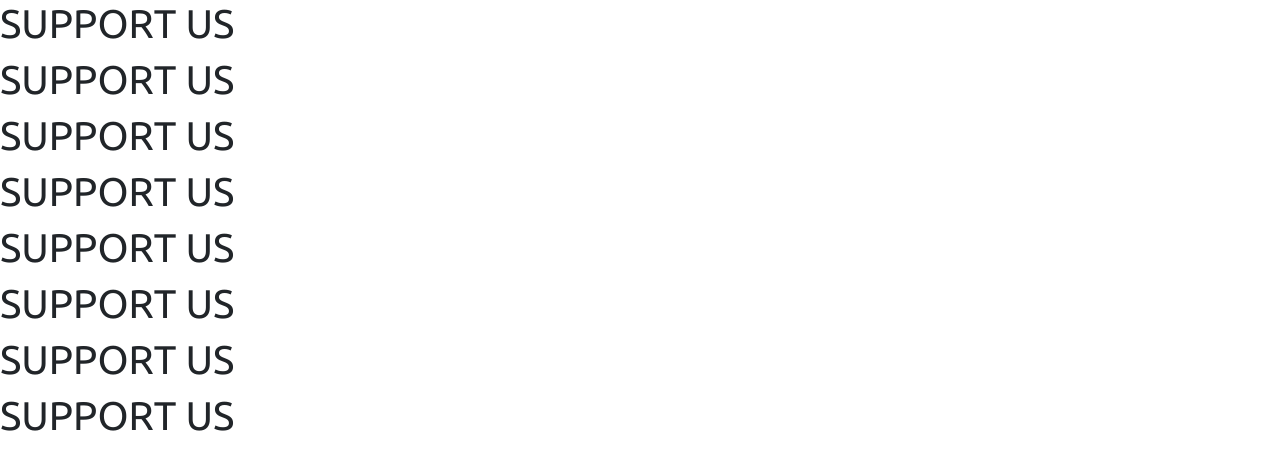
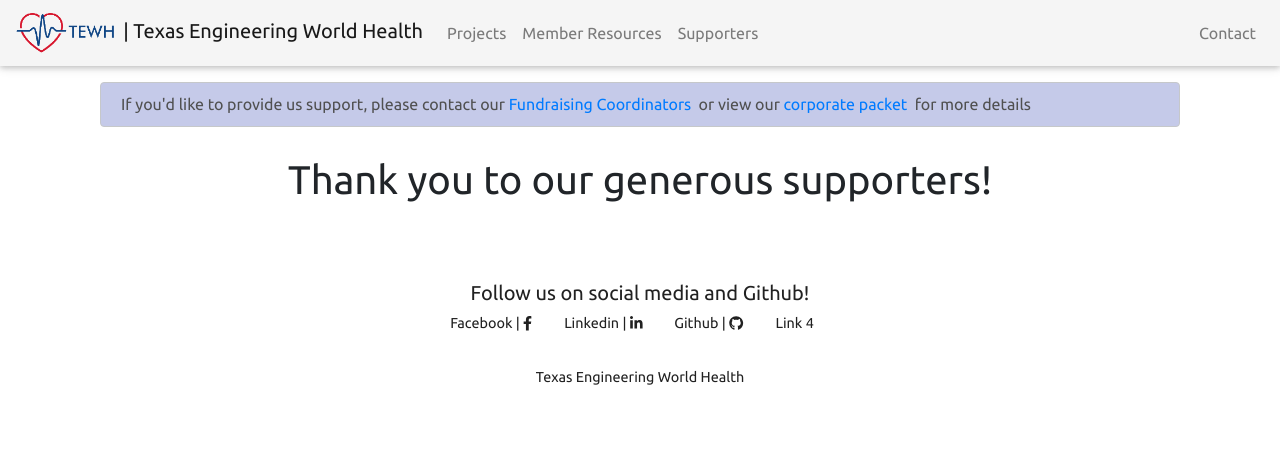
Before and after one commit to TEWH/TEWHwebsite_v2, a React (Create React App) app: page /supporters in a window 1280 px wide. Shown: the top 470 px of the page. Built offline with nearby package versions, Linux system fonts and the light colour scheme.

Commit message:
laptop broke, so adding small changes

```diff
--- a/src/App.js
+++ b/src/App.js
@@ -3,7 +3,9 @@ import { BrowserRouter, Route, Switch } from 'react-router-dom';
 import 'bootstrap/dist/css/bootstrap.css';
 import './App.css';
 
-// Page imports
+// Component imports
+import RealNavBar from './components/RealNavbar'
+import Footer from './components/Footer'
 import HomePage from './home/Home';
 import Supporters from './supporters/Supporters'
 
@@ -17,6 +19,8 @@ class App extends Component {
   render() {
     return (
       <BrowserRouter>
+        <div>
+          <RealNavBar />
           <Switch>
             <Route exact path="/" component={HomePage} />
             <Route path="/supporters" component={Supporters} />
@@ -24,6 +28,8 @@ class App extends Component {
             <Route path="/mr" component={Sample} />
             <Route path="/contact" component={Sample} />
           </Switch>
+          <Footer />
+        </div>
       </BrowserRouter>
     );
   }
--- a/src/components/Footer.js
+++ b/src/components/Footer.js
@@ -23,13 +23,13 @@ class Footer extends Component {
     <MDBFooter color="white text-dark" className="font-small pt-4 mt-4">
       <div className="text-center py-3">
         <h5 className="title center">Follow us on social media and Github!</h5>
-            <a href="#!" className="pr-3 text-dark">Facebook |&nbsp;
+            <a href="https://www.facebook.com/groups/TexasEWH/" className="pr-3 text-dark">Facebook |&nbsp;
               <FontAwesomeIcon icon={['fab', 'facebook-f']} />
             </a>
             <a href="#!" className="p-3 text-dark">Linkedin |&nbsp;
               <FontAwesomeIcon icon={['fab', 'linkedin-in']} />
             </a>
-            <a href="#!" className="p-3 text-dark">Github |&nbsp;
+            <a href="https://github.com/TEWH" className="p-3 text-dark">Github |&nbsp;
               <FontAwesomeIcon icon={['fab', 'github']} />
             </a>
             <a href="#!" className="p-3 text-dark">
--- a/src/components/RealNavbar.js
+++ b/src/components/RealNavbar.js
@@ -7,7 +7,11 @@ class RealNavBar extends Component {
     render() {
       return (
         <Navbar collapseOnSelect expand="lg" variant="light" className="navbar-color">
-          <Navbar.Brand href="#home">
+          {/* <Navbar.Brand href="/">
+            <img src={require('./img/tewh.png')} alt="logo" />
+              {/* | Texas Engineering World Health */}
+          {/* </Navbar.Brand> */}
+          <Navbar.Brand href="/">
             <img src={require('./img/tewh.png')} alt="logo" />
               | Texas Engineering World Health
           </Navbar.Brand>
@@ -19,10 +23,10 @@ class RealNavBar extends Component {
             <Nav.Link href="/supporters">Supporters</Nav.Link>
           </Nav>
         <Nav>
-        <Nav.Link href="/contact">Contact</Nav.Link>
-        {/* <Nav.Link eventKey={2} href="#memes">
-            Dank memes
-        </Nav.Link> */}
+          <Nav.Link href="/contact">Contact</Nav.Link>
+          {/* <Nav.Link eventKey={2} href="#memes">
+              Dank memes
+          </Nav.Link> */}
         </Nav>
     </Navbar.Collapse>
     </Navbar>
--- a/src/components/css/RealNavBar.css
+++ b/src/components/css/RealNavBar.css
@@ -3,9 +3,8 @@
     align-items: baseline;
   }
   .navbar-brand>img {
-    padding-right: 8px;
-    height: 23%;
-    width: 23%;
+    height: 2em;
+    padding-right: 0.4em;
   }
 
   .navbar-color {
--- a/src/home/Carousel.js
+++ b/src/home/Carousel.js
@@ -5,6 +5,7 @@ import { MDBCarousel, MDBCarouselCaption, MDBCarouselInner, MDBCarouselItem, MDB
 import '@fortawesome/fontawesome-free/css/all.min.css';
 import 'bootstrap-css-only/css/bootstrap.min.css';
 import 'mdbreact/dist/css/mdb.css';
+import { createRequireFromPath } from "module";
 
 const CarouselPage = () => {
   return (
@@ -21,7 +22,7 @@ const CarouselPage = () => {
             <MDBView>
               <img
                 className="d-block w-100"
-                src="https://mdbootstrap.com/img/Photos/Slides/img%20(130).jpg"
+                src={require("./img/tabling.jpg")}
                 alt="First slide"
               />
             </MDBView>
--- a/src/home/Home.js
+++ b/src/home/Home.js
@@ -1,8 +1,6 @@
 import React, { Component } from 'react';
 import { MDBMask, MDBView, MDBRow, MDBContainer } from "mdbreact";
-import RealNavBar from '../components/RealNavbar'
 import CarouselPage from './Carousel';
-import Footer from '../components/Footer'
 import './Home.css'
 
 class UpcomingEvent extends Component {
@@ -98,13 +96,11 @@ class HomePage extends Component {
     render() {
         return (
             <div>
-                <RealNavBar />
                 <UpcomingEvent />
                 <nextEvent />
                 <CarouselPage />
                 <Description />
                 <Links />
-                <Footer />
             </div>
         )
     }
--- a/src/supporters/Supporters.js
+++ b/src/supporters/Supporters.js
@@ -1,17 +1,35 @@
 import React, { Component } from 'react';
+import { MDBMask, MDBView, MDBRow, MDBContainer } from "mdbreact";
+
+class SupportUs extends Component {
+    render() {
+      return (
+            <MDBContainer className="text-left">
+                <MDBView>
+                    <h6 className="alert alert-dark indigo lighten-4" id="gray-box">
+                        If you'd like to provide us support, please contact our&nbsp;
+                        <a href="/contact/#">Fundraising Coordinators</a>&nbsp;
+                        or view our&nbsp;
+                        <a href="#">corporate packet</a>&nbsp;
+                        for more details
+                    </h6>
+                </MDBView>
+            </MDBContainer>
+        );
+    }
+}
 
 class Supporters extends Component {
     render() {
         return (
             <div>
-                <h1>SUPPORT US</h1>
-                <h1>SUPPORT US</h1>
-                <h1>SUPPORT US</h1>
-                <h1>SUPPORT US</h1>
-                <h1>SUPPORT US</h1>
-                <h1>SUPPORT US</h1>
-                <h1>SUPPORT US</h1>
-                <h1>SUPPORT US</h1>
+                <MDBContainer>
+                <SupportUs />
+                <h1 className="text-center alert">
+                    Thank you to our generous supporters!
+                </h1>
+
+                </MDBContainer>
             </div>
         );
     }
```
Also changed, not shown: src/home/img/tabling.jpg (added). Lines whose indentation alone changed are shown as unchanged.
